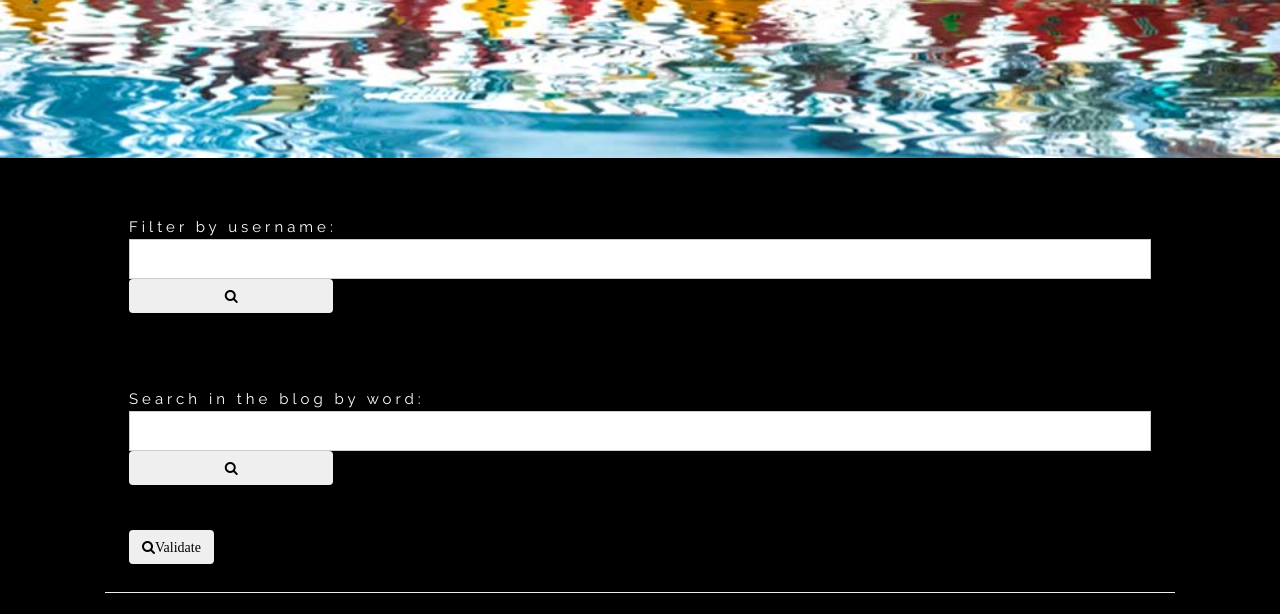
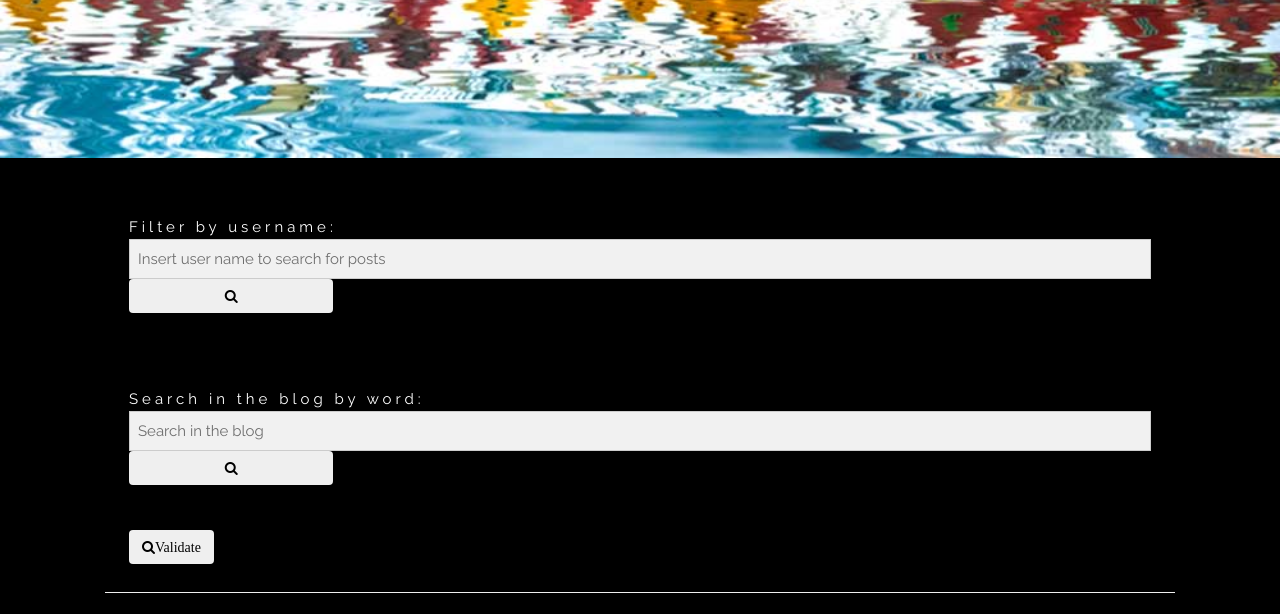
Before and after one commit to lovitolorenzo/BlockchainBlogOnDjango, a Django app: page / in a window 1280 px wide. Shown: the part 610-1224 px from the top of the page. Run offline with Django 3.2, Linux system fonts and the light colour scheme; a user stored in the database is signed in; data comes from the database, SQL or seed files in the repository; some libraries are stand-ins or nearby versions.

Commit message:
Update home.html

```diff
--- a/account/templates/account/home.html
+++ b/account/templates/account/home.html
@@ -18,7 +18,7 @@
 					{% csrf_token %}
 						<span class="w3-margin-right">Filter by username:</span>
 						<div class="form-group">
-							<input class="w3-input w3-border" type="text" name="name" placeholder="Insert user_name to search for posts..." required>
+							<input class="w3-input w3-light-grey w3-border" type="text" name="name" placeholder="Insert user name to search for posts" required>
 							<button type="submit" name="demux" value="filter" class="submit_input btn">
 								<span class="fa fa-search"></span>
 							</button>
@@ -31,7 +31,7 @@
 					{% csrf_token %}
 						<span class="w3-margin-right">Search in the blog by word:</span>
 						<div class="form-group">
-							<input type="text" class="w3-input w3-border" placeholder="Search in the blog" name="word">
+							<input type="text" class="w3-input w3-light-grey w3-border" placeholder="Search in the blog" name="word">
 							<button type="submit" class="submit_input btn" name="demux" value="search_words">
 								<span class="fa fa-search"></span>
 							</button>
@@ -72,7 +72,7 @@
 		</div>
 
 		{% for message in messages %}
-			<p id="messages">{{message}}</p>
+			<p class="w3-text-grey w3-bar black. w3-wide w3-padding w3-card container" id="messages">{{message}}</p>
 		{% endfor %}
 
 		  <!-- Pagination -->
@@ -106,7 +106,7 @@
 				</form>
 			</div>
 		</div>
-
 	</div>
+</div>
 </body>
 {% endblock %}
```
